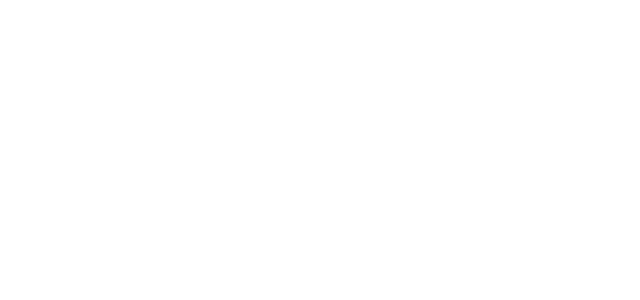
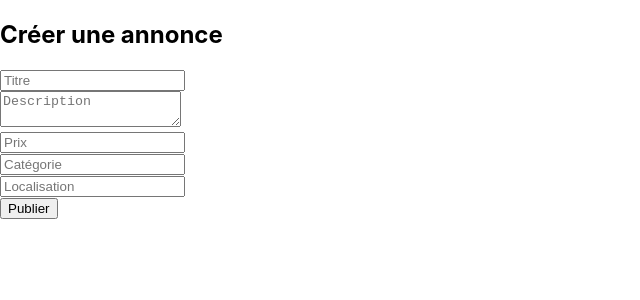
Before and after one commit to chelsea-kati/secondhand-api, a React (Create React App) app in the folder frontend/market-app/: page /AddAnnonce in a window 1280 px wide. Before the commit this address had no page. Shown: the top 300 px of the page, without its empty margins (0-640 px from the left). Built offline with nearby package versions, Linux system fonts and the light colour scheme.

Commit message:
ajout de la page CreateAnnoncePage pour publier une annonce

```diff
--- /dev/null
+++ b/frontend/market-app/src/pages/CreateAnnoncePage.jsx
@@ -0,0 +1,69 @@
+import React, { useState } from 'react';
+
+const CreateAnnoncePage = () => {
+  const [formData, setFormData] = useState({
+    titre: '',
+    description: '',
+    prix: '',
+    categorie: '',
+    localisation: ''
+  });
+
+  const handleChange = (e) => {
+    setFormData(prev => ({
+      ...prev,
+      [e.target.name]: e.target.value
+    }));
+  };
+
+  const handleSubmit = async (e) => {
+    e.preventDefault();
+    const token = localStorage.getItem('token'); // 🔐 Token stocké après login
+    try {
+      const response = await fetch('http://localhost:8080/api/annonces', {
+        method: 'POST',
+        headers: {
+          'Content-Type': 'application/json',
+          Authorization: `Bearer ${token}`
+        },
+        body: JSON.stringify({
+          ...formData,
+          utilisateur: { id: 1 } // Remplace par l’ID réel si besoin
+        })
+      });
+
+      if (!response.ok) throw new Error('Échec de la création de l\'annonce');
+      alert('Annonce créée avec succès !');
+      setFormData({
+        titre: '',
+        description: '',
+        prix: '',
+        categorie: '',
+        localisation: ''
+      });
+    } catch (err) {
+      alert('Erreur : ' + err.message);
+    }
+  };
+
+  return (
+    <div>
+      <h2>Créer une annonce</h2>
+      <form onSubmit={handleSubmit}>
+        <input type="text" name="titre" placeholder="Titre" value={formData.titre} onChange={handleChange} required />
+        <br />
+        <textarea name="description" placeholder="Description" value={formData.description} onChange={handleChange} required />
+        <br />
+        <input type="number" name="prix" placeholder="Prix" value={formData.prix} onChange={handleChange} required />
+        <br />
+        <input type="text" name="categorie" placeholder="Catégorie" value={formData.categorie} onChange={handleChange} required />
+        <br />
+        <input type="text" name="localisation" placeholder="Localisation" value={formData.localisation} onChange={handleChange} required />
+        <br />
+        <button type="submit">Publier</button>
+      </form>
+    </div>
+  );
+};
+
+export default CreateAnnoncePage;
--- a/frontend/market-app/src/routes.js
+++ b/frontend/market-app/src/routes.js
@@ -1,8 +1,9 @@
-import React, { Component } from 'react';
-import { BrowserRouter as Router, Routes, Route } from 'react-router-dom';
+//import React, { Component } from 'react';
+//import { BrowserRouter as Router, Routes, Route } from 'react-router-dom';
 import HomePage from './pages/HomePage';
 import LoginPage from './pages/LoginPage';
 import RegisterPage from './pages/RegisterPage';
+import CreateAnnoncePage from './pages/CreateAnnoncePage';
 
 // const AppRoutes = () => {
 //   return (
@@ -19,6 +20,7 @@
     { path: '/', Component: HomePage },
     { path: '/login', Component: LoginPage },
     {path: '/register', Component: RegisterPage},
+    { path: '/AddAnnonce', Component: CreateAnnoncePage },
   ];
 
   export default routes;
```
